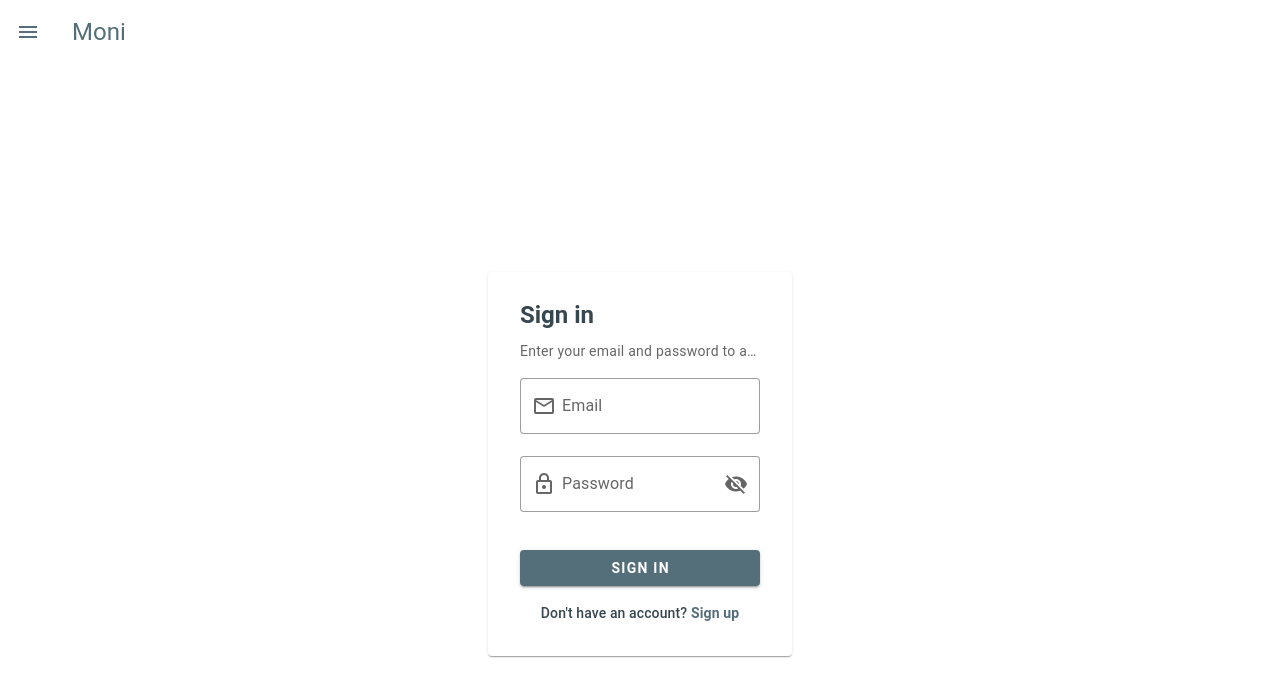
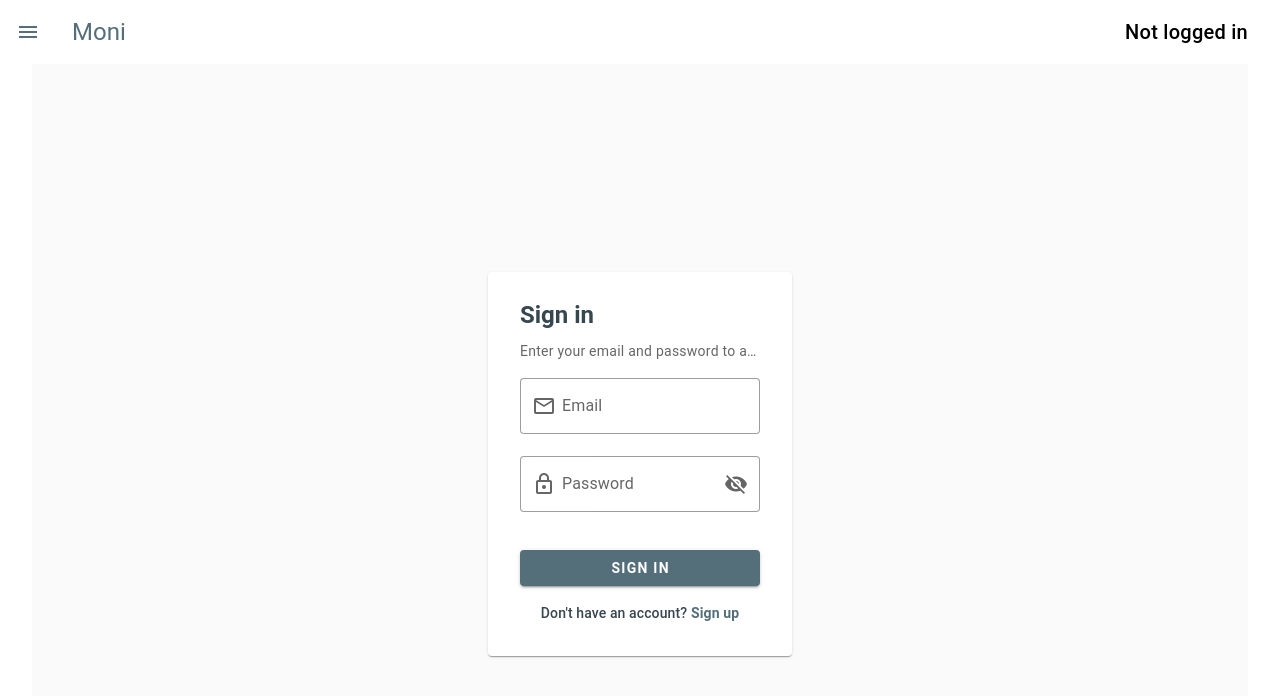
Before and after one commit to carmenred/moni, a Vue app: page /signin in a window 1280 px wide. Shown: the top 696 px of the page. Built offline with nearby package versions, Linux system fonts and the light colour scheme; no server answers.

Commit message:
user dashboards

```diff
--- a/src/App.vue
+++ b/src/App.vue
@@ -3,10 +3,12 @@
 
     <v-app-bar flat color="white">
       <v-toolbar-title class="text-h5 text-primary">{{ title }}</v-toolbar-title>
-      <v-spacer></v-spacer>
       <template v-slot:prepend>
         <v-app-bar-nav-icon variant="text" @click.stop="drawer = !drawer" color="primary"></v-app-bar-nav-icon>
       </template>
+      <div class="mr-8 text-h6 color-primary">
+        {{ welcomeMsg}}
+      </div>
     </v-app-bar>
 
     <v-navigation-drawer rail v-model="drawer" class="d-flex justify-center align-center pa-1">
@@ -31,6 +33,10 @@ const signInOrSignUp = () => {
   isLoggedIn.value ? logout() : router.push('/signin');
 };
 const isLoggedIn = ref<boolean | null>(null);
+
+const welcomeMsg = computed(() => {
+  return isLoggedIn.value ? `Welcome ${userEmail.value}` : 'Not logged in';
+});
 
 const title = ref("Moni");
 const logIcon = computed(() => {
@@ -58,7 +64,7 @@ const logout = () => {
 onMounted(() => {
   auth.onAuthStateChanged((user) => {
     isLoggedIn.value = !!user;
-    userEmail.value = user?.email;
+    userEmail.value = user?.email.slice(0, user?.email.indexOf('@'));
   });
 });
 
--- a/src/views/HomeView.vue
+++ b/src/views/HomeView.vue
@@ -92,6 +92,8 @@ const currentEditExpense = ref<Expense | null>(null);
 const addForm = ref<VForm | null>(null);
 const editForm = ref<VForm | null>(null);
 const expenses = ref<Expense[]>([]);
+let auth = null;
+let authUserId = null;
 
 type Expense = {
     name: string;
@@ -124,6 +126,7 @@ async function addExpense() {
         name: newExpenseName.value,
         amount: newExpenseAmount.value,
         date: new Date().toISOString(),
+        userId: authUserId
     }
     // Adds the expense to the database
     await setDoc(doc(collection(firestore, 'expenses'), new Date().getTime().toString()), newExpense);
@@ -141,14 +144,18 @@ async function getExpenses() {
     expenses.value = [];
     // Gets the expenses from the database
     const expensesSnapshot = await getDocs(collection(firestore, 'expenses'));
+    console.log("expensesSnapshot", expensesSnapshot);
     // Pushes the expenses to the expenses array
     expensesSnapshot.forEach((doc) => {
-        expenses.value.push({
-            name: doc.data().name,
-            amount: doc.data().amount,
-            date: doc.data().date,
-            id: doc.id
-        });
+        if (doc.data().userId === authUserId) {
+            expenses.value.push({
+                name: doc.data().name,
+                amount: doc.data().amount,
+                date: doc.data().date,
+                id: doc.id,
+                userId: doc.data().userId
+            });
+        }
     });
     console.log(expenses.value);
 }
@@ -174,6 +181,7 @@ function editExpense() {
         name: editExpenseName.value,
         amount: editExpenseAmount.value,
         date: editExpenseDate.value,
+        userId: authUserId
     }
     setDoc(doc(collection(firestore, 'expenses'), id), newExpense);
     editExpenseDialog.value = false;
@@ -191,14 +199,15 @@ function deleteExpense(expense: Expense) {
 }
 
 onMounted(() => {
-    const auth = getAuth();
+    auth = getAuth();
     getExpenses();
 
     /**
      * Checks if the user is logged in
      */
     onAuthStateChanged(auth, (user) => {
-        user ? console.log(user) : router.push('/signin');
+        user ? console.log("user", user) : router.push('/signin');
+        authUserId = user.uid;
     });
 
 });
--- a/src/views/LandingView.vue
+++ b/src/views/LandingView.vue
@@ -1,5 +1,5 @@
 <template>
-     <v-main class="d-flex justify-center align-center">
+     <v-main class="bg-grey-lighten-5 d-flex justify-center align-center">
         <v-card class="mx-auto pa-4 bg-white w-md-25 w-sm-75 w-100 ma-4">
             <v-card-title class="font-weight-bold text-h5 text-blue-grey-darken-3">{{ landingText.title }}</v-card-title>
             <v-card-subtitle>{{landingText.subtitle}}</v-card-subtitle>
```
